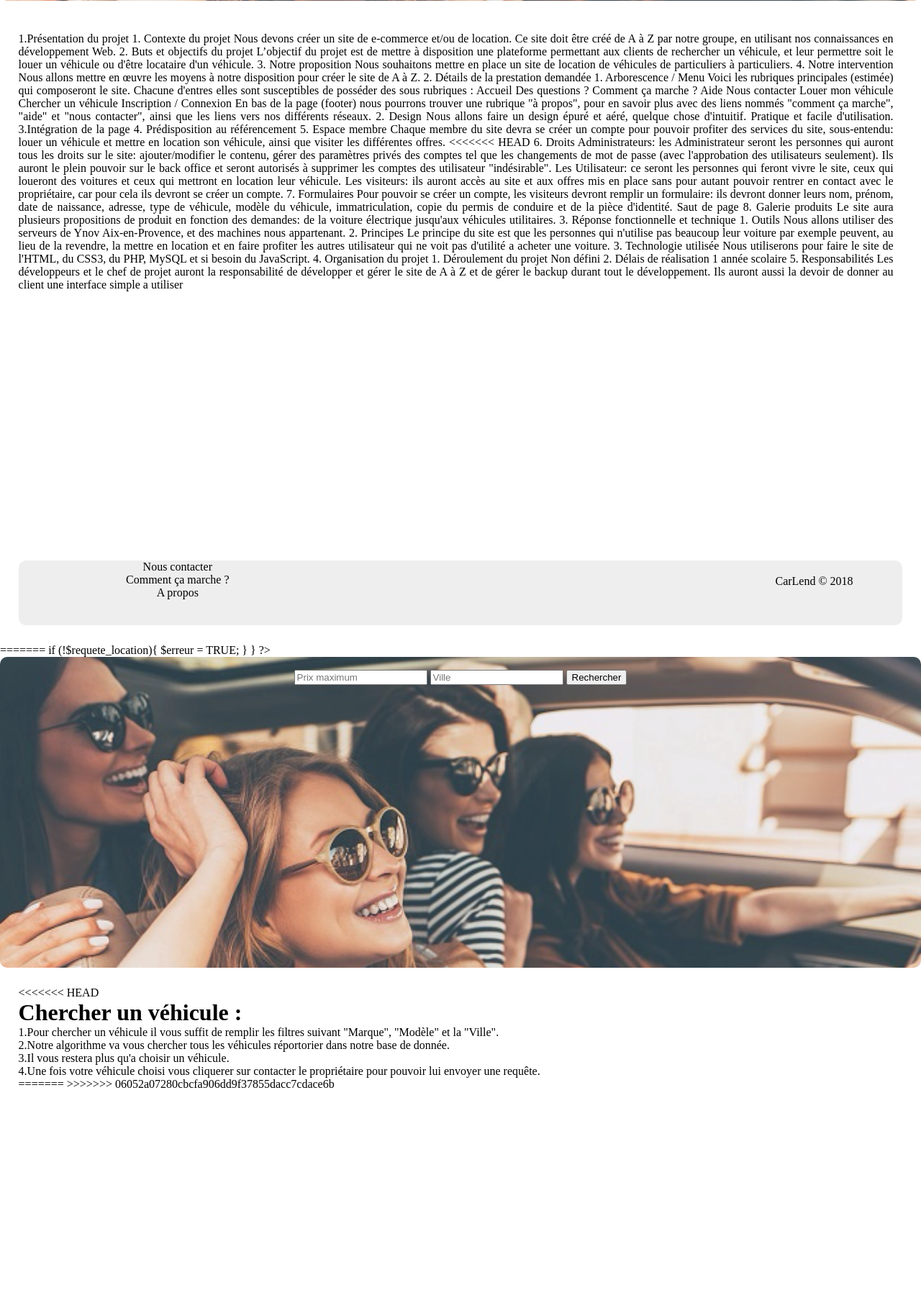
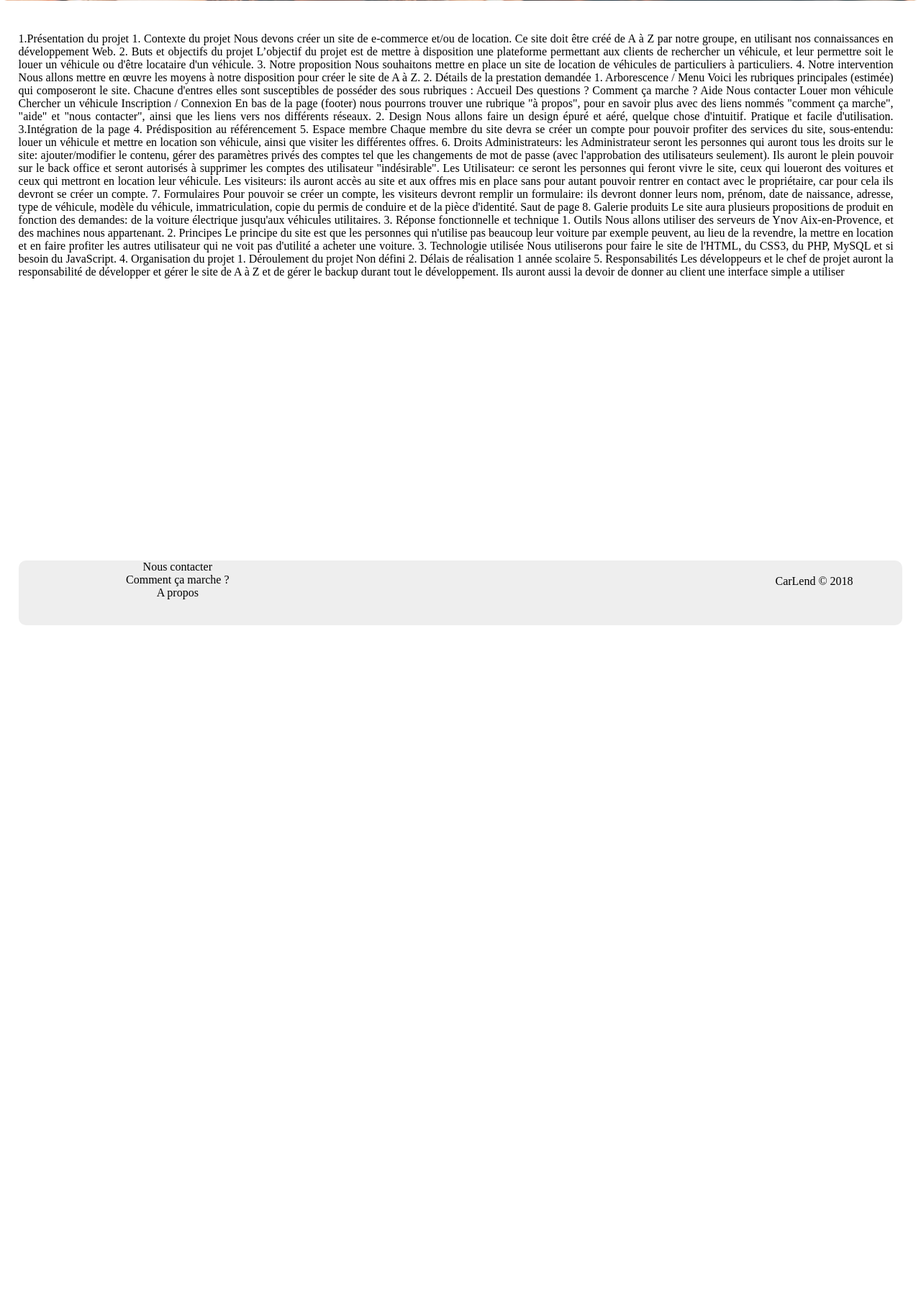
Before and after one commit to AdamPoyol/CarLend, a PHP site: page /accueil_carlend.php in a window 1280 px wide. Shown: the part 539-2350 px from the top of the page at 72% size. After the commit the page ends 1408 px from the top, so only its background shows below. Run offline with PHP 8.4, Linux system fonts and the light colour scheme.

Commit message:
modifs pages

```diff
--- a/Developpement/accueil_carlend.php
+++ b/Developpement/accueil_carlend.php
@@ -67,7 +67,6 @@
 
 				Chaque membre du site devra se créer un compte pour pouvoir profiter des services du site, sous-entendu: louer un véhicule et mettre en location son véhicule, ainsi que visiter les différentes offres.
 
-<<<<<<< HEAD
 				6. Droits
 
 				Administrateurs: les Administrateur seront les personnes qui auront tous les droits sur le site: ajouter/modifier le contenu, gérer des paramètres privés des comptes tel que les changements de mot de passe (avec l'approbation des utilisateurs seulement). Ils auront le plein pouvoir sur le back office et seront autorisés à supprimer les comptes des utilisateur "indésirable".
@@ -126,44 +125,3 @@
         <?php
         require_once("inc/footer.inc.php");
         ?>
-=======
-    if (!$requete_location){
-        $erreur = TRUE;
-    }
-
-}
-
-?>
-
-<div id="conteneur_accueil">
-    <div class="zone1_accueil">
-        <div class="recherche">
-            <form method="POST" action="<?php echo $_SERVER["PHP_SELF"]; ?>"><br>
-                <input id="modele" type="text" name="prix_max" placeholder="Prix maximum" class="form"/>
-                <input id="ville" type="text" name="ville" placeholder="Ville" class="form"/>
-                <input type="submit" value="Rechercher" name="rechercher_vehicule" class="form"/>
-            </form>
-        </div>
-    </div>
-    <div class="zone2_accueil">
-<<<<<<< HEAD
-        <br>
-        <h1>Chercher un véhicule :</h1>
-
-        <p>1.Pour chercher un véhicule il vous suffit de remplir les filtres suivant "Marque", "Modèle" et la "Ville".</p>
-
-        <p>2.Notre algorithme va vous chercher tous les véhicules réportorier dans notre base de donnée.</p>
-
-        <p>3.Il vous restera plus qu'a choisir un véhicule.</p>
-
-        <p>4.Une fois votre véhicule choisi vous cliquerer sur contacter le propriétaire pour pouvoir lui envoyer une requête.</p>
-
-=======
-
->>>>>>> 06052a07280cbcfa906dd9f37855dacc7cdace6b
-    </div>
-</div>
-<?php
-require_once("inc/footer.inc.php");
-?>
->>>>>>> a3bc03cd5fdc8f45be49c72f0e315cfef4772339
```
